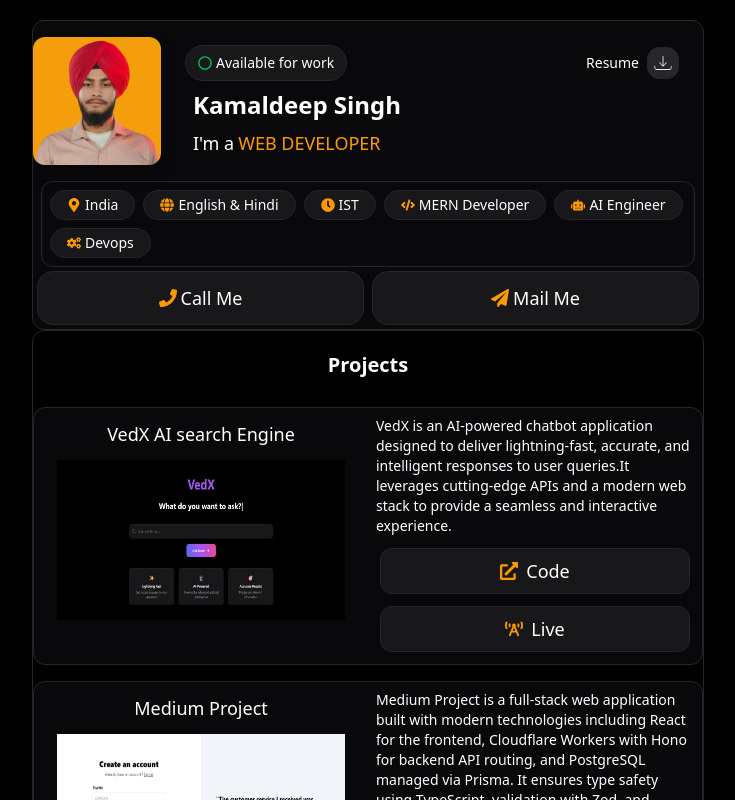
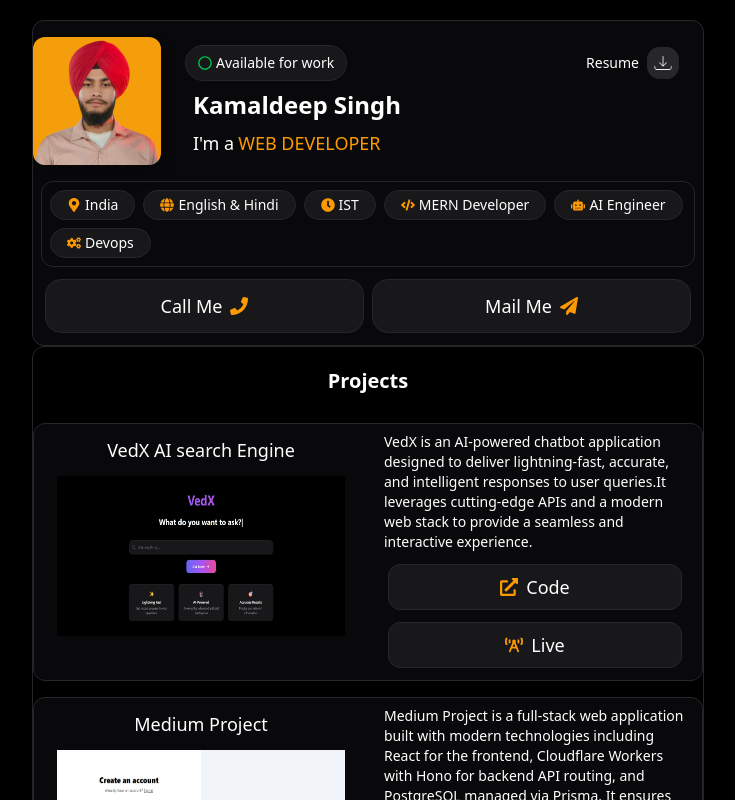
Before and after one commit to Kamaldeep-singh0/my-portfolio, a Next.js app in the folder my-portfolio/: page / in a window 1280 px wide. Shown: the top 800 px of the page, without its empty margins (272-1007 px from the left). Built offline with nearby package versions, Linux system fonts and the light colour scheme.

Commit message:
check this

```diff
--- a/my-portfolio/app/components/Card.js
+++ b/my-portfolio/app/components/Card.js
@@ -33,19 +33,19 @@ function Card() {
        <div className='text-white rounded-full bg-zinc-900 border-1 border-zinc-800 items-center text-sm px-4 flex  py-1 '> <FaRobot className="text-amber-500  mr-1" /> AI Engineer</div>
        <div className='text-white rounded-full bg-zinc-900 border-1 border-zinc-800 items-center text-sm px-4 flex  py-1'> <FaCogs className="text-amber-500  mr-1" /> Devops</div>
        </div>
-       <div className='grid grid-cols-2'>
+       <div className='grid grid-cols-2 my-2 px-2'>
        <a
          href="tel:+916283918770"
          target="_blank"
          rel="noopener noreferrer"
          className='text-lg text-white flex justify-center m-1  hover:bg-zinc-800 py-3  rounded-2xl bg-zinc-900 border-1 border-zinc-800 items-center'>
-          <FaPhone  className="text-amber-500  mr-1" />Call Me</a>
+         Call Me  <FaPhone  className="text-amber-500  ml-2" /> </a>
        <a
          href="mailto:contact@kamaldeepsingh.net"
          target="_blank"
          rel="noopener noreferrer"
          className='text-lg text-white flex justify-center m-1  hover:bg-zinc-800 py-3  rounded-2xl bg-zinc-900 border-1 border-zinc-800 items-center'>
-          <FaPaperPlane  className="text-amber-500  mr-1" />Mail Me</a>
+         Mail Me  <FaPaperPlane  className="text-amber-500  ml-2" /> </a>
           </div>
     </div>
   )
--- a/my-portfolio/app/components/Project.js
+++ b/my-portfolio/app/components/Project.js
@@ -3,12 +3,12 @@ import { FaBroadcastTower,FaExternalLinkAlt  } from "react-icons/fa";
 
 function Project({name,descrip , image,code,live}) {
   return (
-    <div className='grid grid-cols-2 m-2 w-full bg-zinc-950 rounded-xl border-1 border-zinc-800 transform hover:scale-102 transition-transform duration-400 ease-in-out shadow-lg '>
+    <div className='grid grid-cols-1 lg:grid-cols-2 m-2 w-full bg-zinc-950 rounded-xl border-1 border-zinc-800 transform hover:scale-102 transition-transform duration-400 ease-in-out shadow-lg '>
      <div className='flex flex-col items-center '>
       <h1 className='text-white text-lg text-center my-3'>{name}</h1>
       <img src={image} className='h-40 w-72  '/>
       </div>
-      <div className='m-2'>
+      <div className='mx-4 my-2'>
 
         <h2 className='text-white text-sm '>{descrip}</h2>
         <a
```
